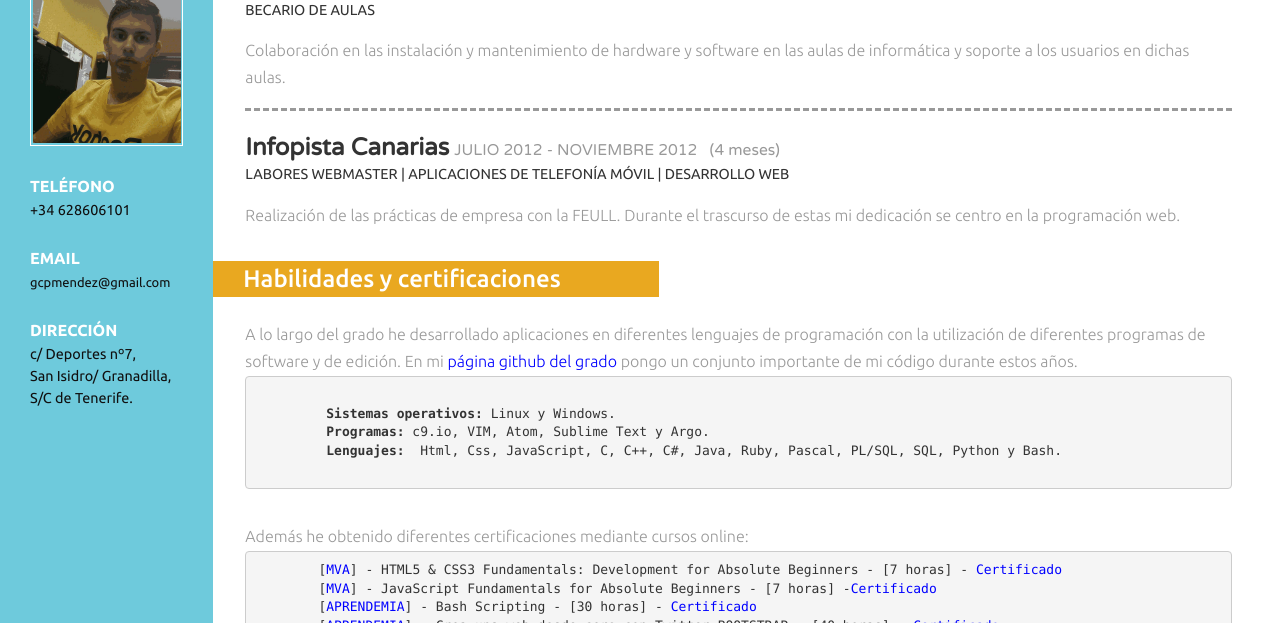
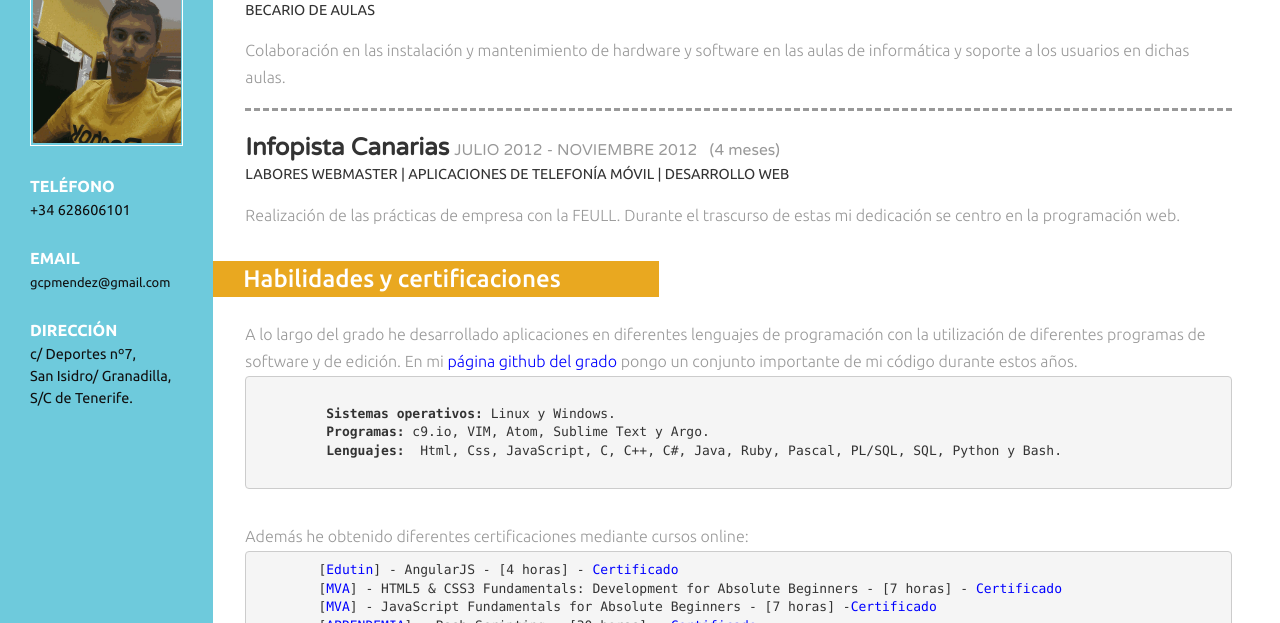
Before and after one commit to gcpmendez/CV, a plain HTML site: page index.html in a window 1280 px wide. Shown: the part 177-800 px from the top of the page. Drawn offline with Linux system fonts and the light colour scheme; files whose address does not match are found by name.

Commit message:
Actualizando index.html

```diff
--- a/index.html
+++ b/index.html
@@ -107,7 +107,8 @@ Smartphone Compatible web template, free webdesigns for Nokia, Samsung, LG, Sony
 			 </div>
 			  <div class="skill_info">
 			 <p>Además he obtenido diferentes certificaciones mediante cursos online:</p>
-		 	<pre>	[<a href="http://www.microsoftvirtualacademy.com/" target="_blank">MVA</a>] - HTML5 & CSS3 Fundamentals: Development for Absolute Beginners - [7 horas] - <a href="Cert/Certificate HTML5.pdf" target="_blank">Certificado</a>
+		 	<pre>	[<a href="http://www.edutin.com/" target="_blank">Edutin</a>] - AngularJS - [4 horas] - <a href="Cert/Certificate ANGULARJS.pdf" target="_blank">Certificado</a>
+	[<a href="http://www.microsoftvirtualacademy.com/" target="_blank">MVA</a>] - HTML5 & CSS3 Fundamentals: Development for Absolute Beginners - [7 horas] - <a href="Cert/Certificate HTML5.pdf" target="_blank">Certificado</a>
 	[<a href="http://www.microsoftvirtualacademy.com/" target="_blank">MVA</a>] - JavaScript Fundamentals for Absolute Beginners - [7 horas] -<a href="Cert/Certificate JS.pdf" target="_blank">Certificado</a>
    	[<a href="https://aprendemia.com/" target="_blank">APRENDEMIA</a>] - Bash Scripting - [30 horas] - <a href="Cert/Certificado BASH.pdf" target="_blank">Certificado</a>
    	[<a style='font-size:100%' href="https://aprendemia.com/" target="_blank">APRENDEMIA</a>] - Crea una web desde cero con Twitter BOOTSTRAP - [40 horas] - <a href="Cert/Certificado BOOTSTRAP.pdf" target="_blank">Certificado</a>
```
Also changed, not shown: 1 other file.
